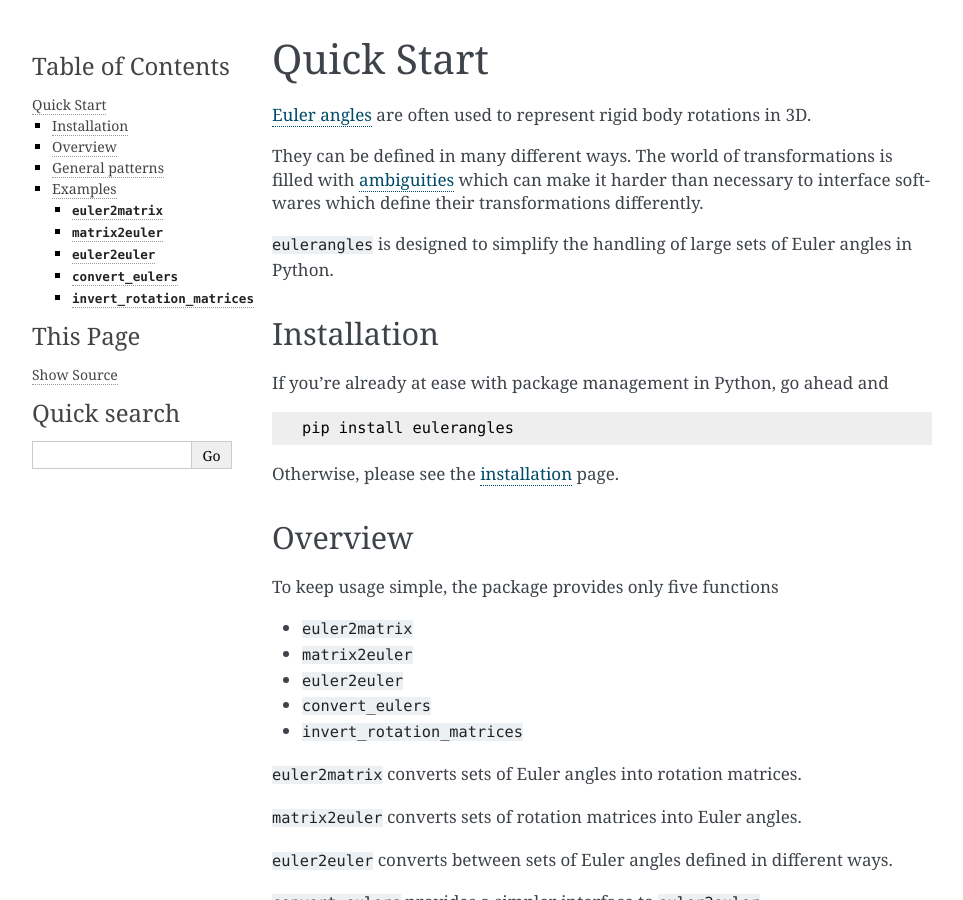
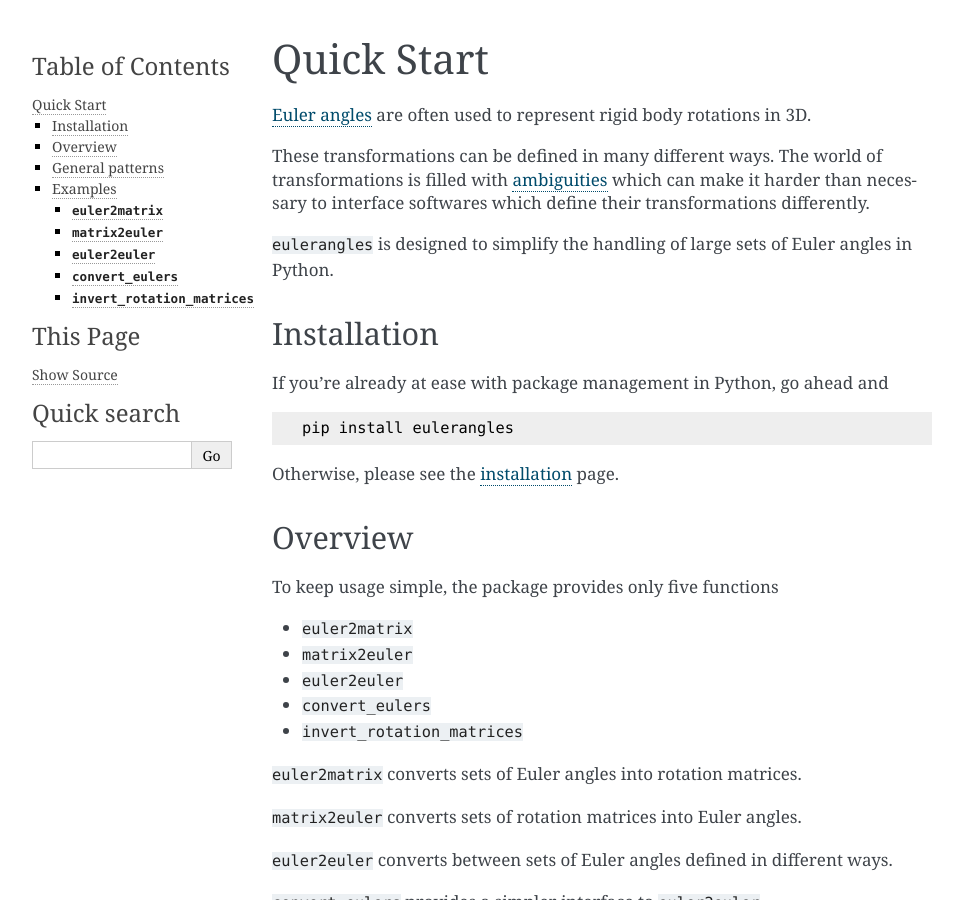
Before and after one commit to alisterburt/eulerangles, a Sphinx documentation site: the page built from docs/source/usage/quick_start.md, in a window 1280 px wide and 900 px high. Shown: the whole window, without its empty margins (148-1111 px from the left). Built offline with Sphinx 7.4.7, drawn with Linux system fonts in a browser that asks for light colours.

Commit message:
finalise intro

```diff
--- a/docs/source/index.rst
+++ b/docs/source/index.rst
@@ -3,7 +3,7 @@ The eulerangles documentation
 
 `Euler angles <https://en.wikipedia.org/wiki/Euler_angles>`_ are often used to represent rigid body rotations in 3D.
 
-They can be defined in many different ways.
+These transformations can be defined in many different ways.
 The world of transformations is filled with
 `ambiguities <https://rock-learning.github.io/pytransform3d/transformation_ambiguities.html>`_ which can make it harder
 than necessary to interface softwares which define their transformations differently.
--- a/docs/source/usage/quick_start.md
+++ b/docs/source/usage/quick_start.md
@@ -1,7 +1,7 @@
 # Quick Start
 [Euler angles](https://en.wikipedia.org/wiki/Euler_angles) are often used to represent rigid body rotations in 3D.
 
-They can be defined in many different ways.
+These transformations can be defined in many different ways.
 The world of transformations is filled with
 [ambiguities](https://rock-learning.github.io/pytransform3d/transformation_ambiguities.html) which can make it harder
 than necessary to interface softwares which define their transformations differently.
```
Also changed, not shown: README.md (+1 -1 lines).
